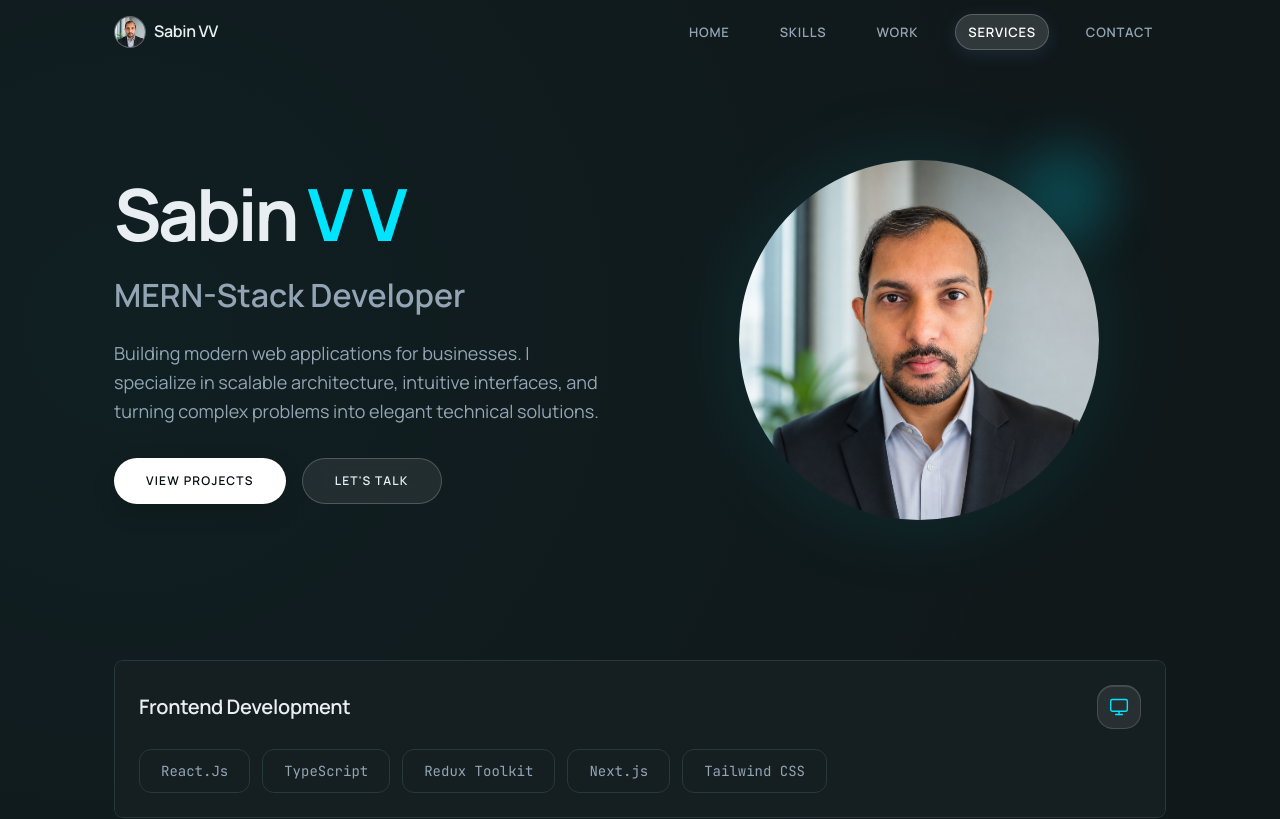
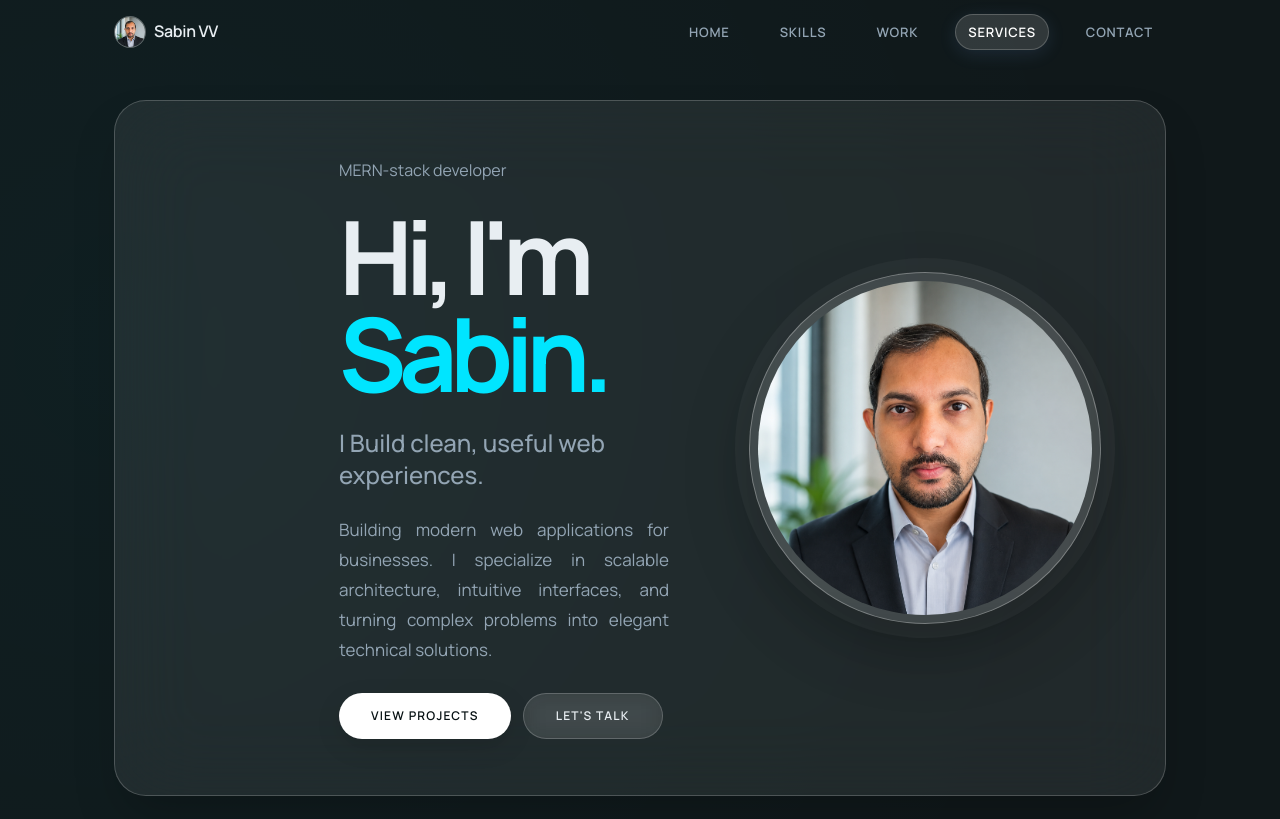
Before and after one commit to sabin-vv/portfolio, a React (Vite) app: page / in a window 1280 px wide. Shown: the top 819 px of the page. Built offline with nearby package versions, Linux system fonts and the light colour scheme.

Commit message:
Redesign Hero with glassmorphism card and updated layout

```diff
--- a/src/components/Hero.tsx
+++ b/src/components/Hero.tsx
@@ -1,40 +1,57 @@
-import { Link } from 'react-router-dom'
+import { type MouseEvent } from 'react'
 import { hero } from '@/data/content'
 import profileImage from '@/assets/my_profile.png'
 import Tilt from '@/components/Tilt'
 import { btnBase, btnOutline, btnPrimary } from '@/lib/styles'
 
 export default function Hero() {
-    const [firstName, ...restName] = hero.name.split(' ')
+    const scrollToSection = (event: MouseEvent<HTMLAnchorElement>, path: string, sectionId: string) => {
+        const target = document.getElementById(sectionId)
+        if (!target) return
+
+        event.preventDefault()
+        window.history.pushState({}, '', path)
+        window.dispatchEvent(new Event('portfolio-navigation'))
+        target.scrollIntoView({ behavior: 'smooth', block: 'start' })
+    }
 
     return (
-        <section className="min-h-[60vh] flex flex-col lg:flex-row lg:items-center justify-center gap-12 lg:gap-16">
-            <div className="flex flex-1 flex-col gap-6">
-                <h1 className="font-display font-bold text-[clamp(2.5rem,7vw,4.5rem)] leading-tight tracking-heading text-heading whitespace-nowrap">
-                    {firstName} <span className="text-accent">{restName.join(' ')}</span>
+        <section className="relative isolate flex min-h-[calc(100vh-9rem)] flex-col items-center justify-center gap-12 overflow-hidden rounded-4xl border border-white/20 bg-white/7.5 px-7 py-14 shadow-2xl backdrop-blur-2xl md:px-16 lg:flex-row lg:gap-20">
+            <div className="glass-hero-orb one" />
+            <div className="glass-hero-orb two" />
+            <div className="flex flex-1 flex-col items-start gap-6">
+                <span className="eyebrow">MERN-stack developer</span>
+                <h1 className="max-w-180 font-display text-[clamp(3.25rem,8vw,6.5rem)] font-bold leading-[.95] tracking-[-0.075em] text-heading">
+                    Hi, I&apos;m <span className="text-accent">Sabin.</span>
                 </h1>
-                <p className="font-display font-semibold text-[32px] leading-10 text-body whitespace-nowrap">
-                    {hero.role}
+                <p className="font-display text-[clamp(1.2rem,2vw,1.5rem)] font-medium leading-8 text-body">
+                    I Build clean, useful web experiences.
                 </p>
-                <p className="max-w-130 text-[18px] leading-7.25 text-body">{hero.tagline}</p>
-                <div className="flex flex-wrap gap-4 pt-2">
-                    <Link to="/works" className={`${btnBase} ${btnPrimary} inline-flex items-center px-8 py-3`}>
+                <p className="max-w-130 text-[17px] leading-7.5 text-body text-justify">{hero.tagline}</p>
+                <div className="flex flex-wrap gap-3 pt-1">
+                    <a
+                        href="/work"
+                        onClick={(event) => scrollToSection(event, '/work', 'work')}
+                        className={`${btnBase} ${btnPrimary} inline-flex items-center px-8 py-3`}
+                    >
                         View Projects
-                    </Link>
-                    <Link to="/connect" className={`${btnBase} ${btnOutline} inline-flex items-center px-8 py-3`}>
+                    </a>
+                    <a
+                        href="/contact"
+                        onClick={(event) => scrollToSection(event, '/contact', 'contact')}
+                        className={`${btnBase} ${btnOutline} inline-flex items-center px-8 py-3`}
+                    >
                         Let&apos;s Talk
-                    </Link>
+                    </a>
                 </div>
             </div>
 
             <div className="flex flex-1 justify-center">
-                <div className="relative">
-                    <div aria-hidden className="absolute inset-0 rounded-full bg-accent/10 blur-2xl" />
-                    <div aria-hidden className="absolute -right-4 -top-4 h-24 w-24 rounded-full bg-accent/20 blur-xl" />
-                    <Tilt className="h-75 w-75 rounded-full md:h-90 md:w-90">
+                <Tilt className="relative h-72 w-72 overflow-hidden rounded-full border border-white/30 bg-white/10 p-2 shadow-[0_0_0_14px_rgba(255,255,255,.035),0_1.5rem_4rem_rgba(0,0,0,.3)] backdrop-blur-xl md:h-88 md:w-88">
+                    <div className="h-full w-full overflow-hidden rounded-full">
                         <img src={profileImage} alt={`${hero.name} profile`} className="h-full w-full object-cover" />
-                    </Tilt>
-                </div>
+                    </div>
+                </Tilt>
             </div>
         </section>
     )
```
